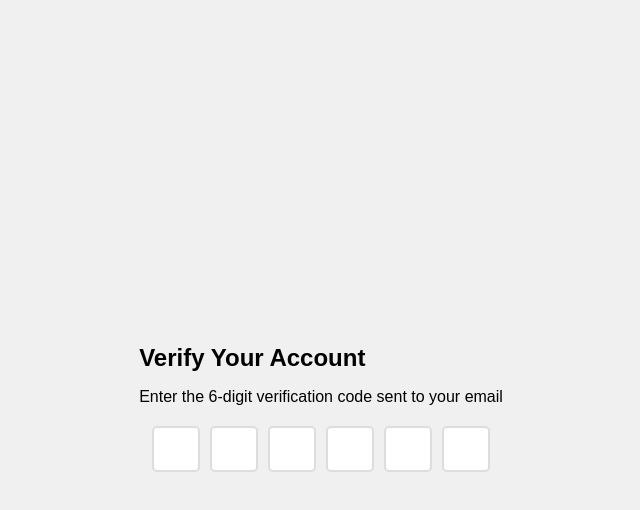
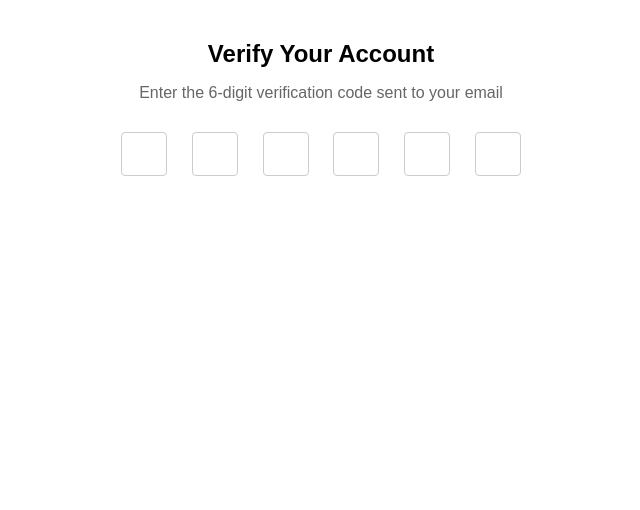
Before and after one commit to acciojob/OTP-Chaitanyahosuru, a website: page main.html in a window 1280 px wide. Shown: the whole page, without its empty margins (319-959 px from the left). Drawn offline with Linux system fonts and the light colour scheme.

Commit message:
created a submission

```diff
--- a/script.js
+++ b/script.js
@@ -4,9 +4,9 @@
 codes[0].focus();
 
 codes.forEach((code, index) => {
-    const codeId = `code-${index + 1}`;
+    const codeId = code-${index + 1};
     code.addEventListener('keydown', (e) => {
         if (e.key === 'Backspace' && code.value === '' && index !== 0) {
-            document.getElementById(`code-${index}`).focus();
+            document.getElementById(code-${index}).focus();
         }
     });
--- a/styles.css
+++ b/styles.css
@@ -1,46 +1,42 @@
 /*  your css code here. If applicable */
-/* styles.css */
 body {
     font-family: Arial, sans-serif;
-    display: flex;
-    justify-content: center;
-    align-items:  center;
-    height: 100vh;
-    margin: 0;
-    background-color: #f0f0f0;
 }
 
-.otp-container {
+.container {
+    max-width: 400px;
+    margin: 40px auto;
     text-align: center;
 }
 
 #verification_heading {
     font-size: 24px;
+    font-weight: bold;
     margin-bottom: 10px;
 }
 
 #verification_subtext {
     font-size: 16px;
-    margin-bottom: 20px;
+    color: #666;
+    margin-bottom: 30px;
 }
 
 .code-container {
     display: flex;
-    justify-content: center;
-    gap: 10px;
+    justify-content: space-between;
 }
 
 .code {
     width: 40px;
     height: 40px;
+    font-size: 24px;
     text-align: center;
-    font-size: 24px;
-    border: 2px solid #ddd;
-    border-radius: 5px;
-    outline: none;
+    border: 1px solid #ccc;
+    border-radius: 4px;
 }
 
 .code:focus {
+    outline: none;
     border-color: #007bff;
-    box-shadow: 0 0 5px rgba(0, 123, 255, 0.5);
+    box-shadow: 0 0 10px rgba(0, 149, 255, 0.5);
 }
```
